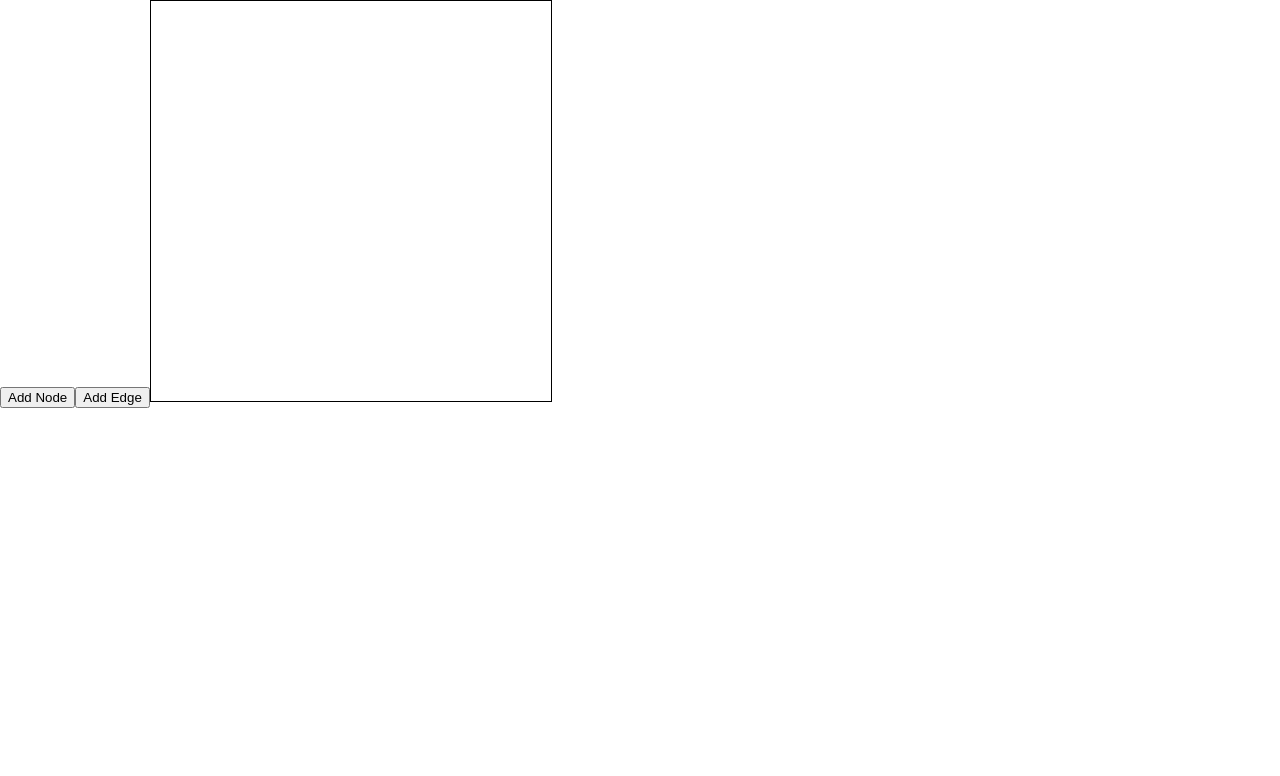
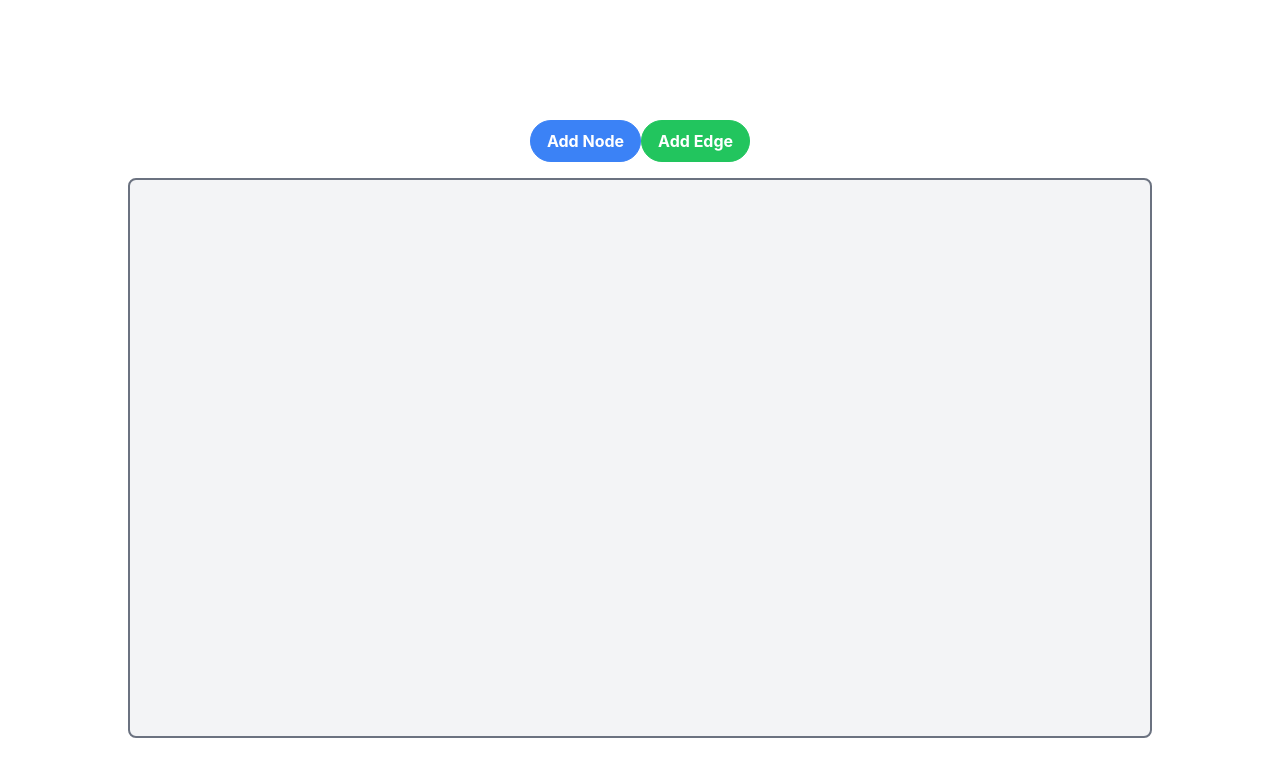
Before and after one commit to hriday330/graphVisualizer, a React (Create React App) app in the folder frontend/: page / in a window 1280 px wide. Shown: the top 776 px of the page. Built offline with nearby package versions, Linux system fonts and the light colour scheme.

Commit message:
Finished styling graph component

```diff
--- a/frontend/src/components/Graph/Graph.css
+++ /dev/null
@@ -1,11 +0,0 @@
-.node {
-    fill: blue;
-  }
-
-  .node.selected, .node.hovered{
-    fill: red;
-  }
-
-  .node.hovered {
-    fill: teal;
-  }
--- a/frontend/src/components/Graph/Graph.jsx
+++ b/frontend/src/components/Graph/Graph.jsx
@@ -1,7 +1,6 @@
 /* eslint-disable no-param-reassign */
 import React, { useState, useEffect, useRef } from 'react';
 import * as d3 from 'd3';
-import './Graph.css';
 
 function Graph() {
   const [nodes, setNodes] = useState([]);
@@ -86,27 +85,28 @@ function Graph() {
       .append('circle')
       .attr('class', 'node')
       .attr('r', 10)
-      .attr('fill', 'blue')
+      .attr('fill', (d) => (selectedNode === d ? 'yellow' : 'blue'))
       .attr('cursor', 'pointer')
       .on('click', (event, d) => handleNodeClick(d))
       .call(drag);
 
-    nodeEnter.merge(svg.selectAll('.node'))
-      .classed('selected', (d) => d === selectedNode);
-
-    // change colour while hovering
+    // Add hover effect
     nodeEnter.on('mouseover', function onMouseOver() {
-      d3.select(this).classed('hovered', true);
+      d3.select(this).attr('fill', 'red');
     }).on('mouseout', function onMouseOut() {
-      d3.select(this).classed('hovered', false);
+      d3.select(this).attr('fill', (d) => (selectedNode === d ? 'red' : 'blue'));
     });
   }, [nodes, links, selectedNode]);
 
   return (
-    <div>
-      <button type="submit" onClick={addNode}>Add Node</button>
-      <button type="submit" onClick={handleAddEdge}>Add Edge</button>
-      <svg ref={svgRef} width={400} height={400} style={{ border: '1px solid black' }} />
+    <div className="flex flex-col items-center justify-center h-screen">
+      <div className="h-[70vh] w-full max-w-screen-lg">
+        <div className="flex justify-center mb-4">
+          <button className="bg-blue-500 hover:bg-blue-600 text-white font-bold py-2 px-4 rounded-full border border-blue-500 hover:border-blue-600 focus:outline-none focus:shadow-outline" type="submit" onClick={addNode}>Add Node</button>
+          <button className="bg-green-500 hover:bg-green-600 text-white font-bold py-2 px-4 rounded-full border border-green-500 hover:border-green-600 focus:outline-none focus:shadow-outline" type="submit" onClick={handleAddEdge}>Add Edge</button>
+        </div>
+        <svg ref={svgRef} className="w-full h-full bg-gray-100 rounded-lg border-2 border-solid border-gray-500" />
+      </div>
     </div>
   );
 }
--- a/frontend/src/index.css
+++ b/frontend/src/index.css
@@ -1,3 +1,6 @@
+@import 'tailwindcss/base';
+@import 'tailwindcss/components';
+@import 'tailwindcss/utilities';
 body {
   margin: 0;
   font-family: -apple-system, BlinkMacSystemFont, 'Segoe UI', 'Roboto', 'Oxygen',
```
